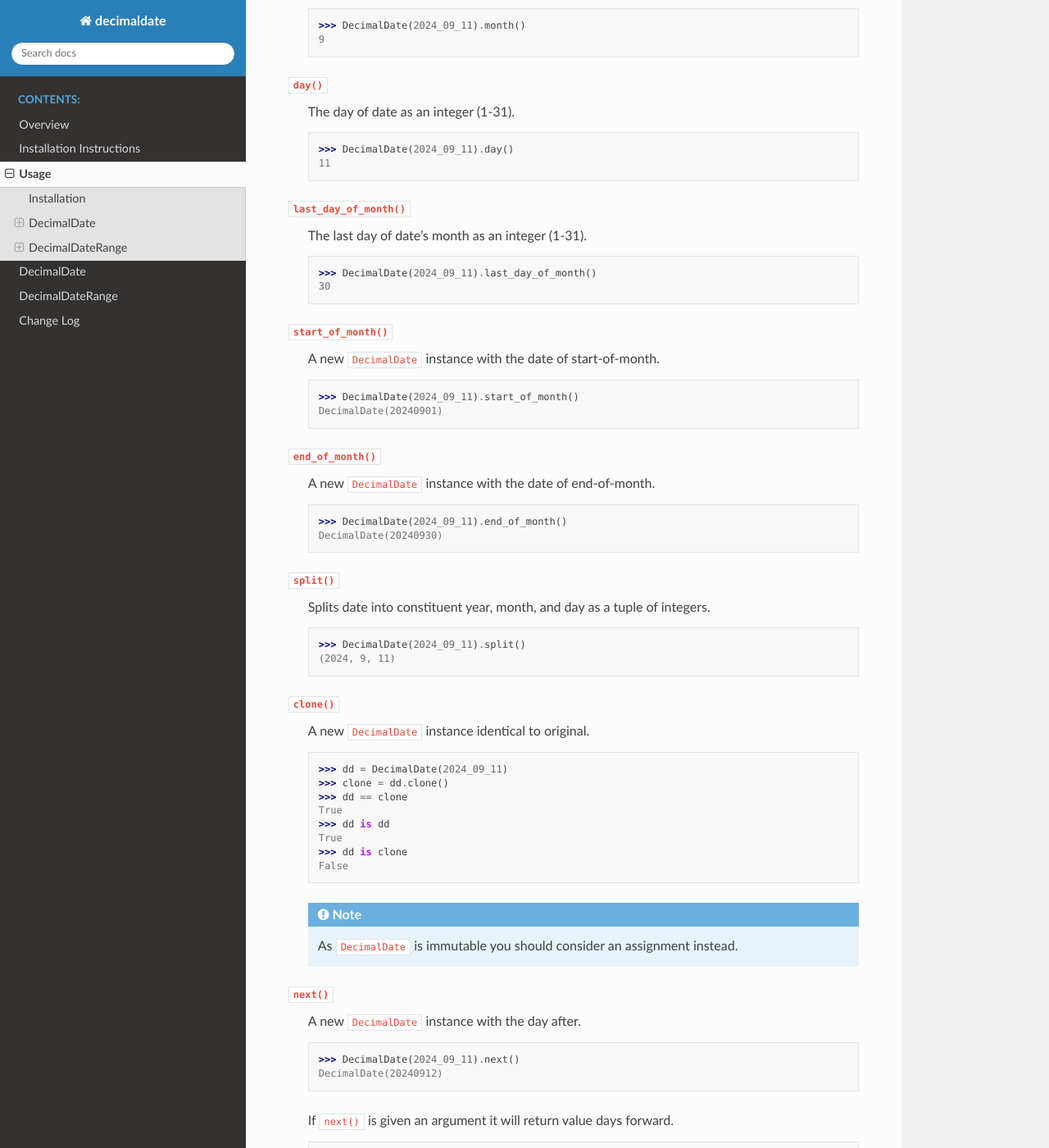
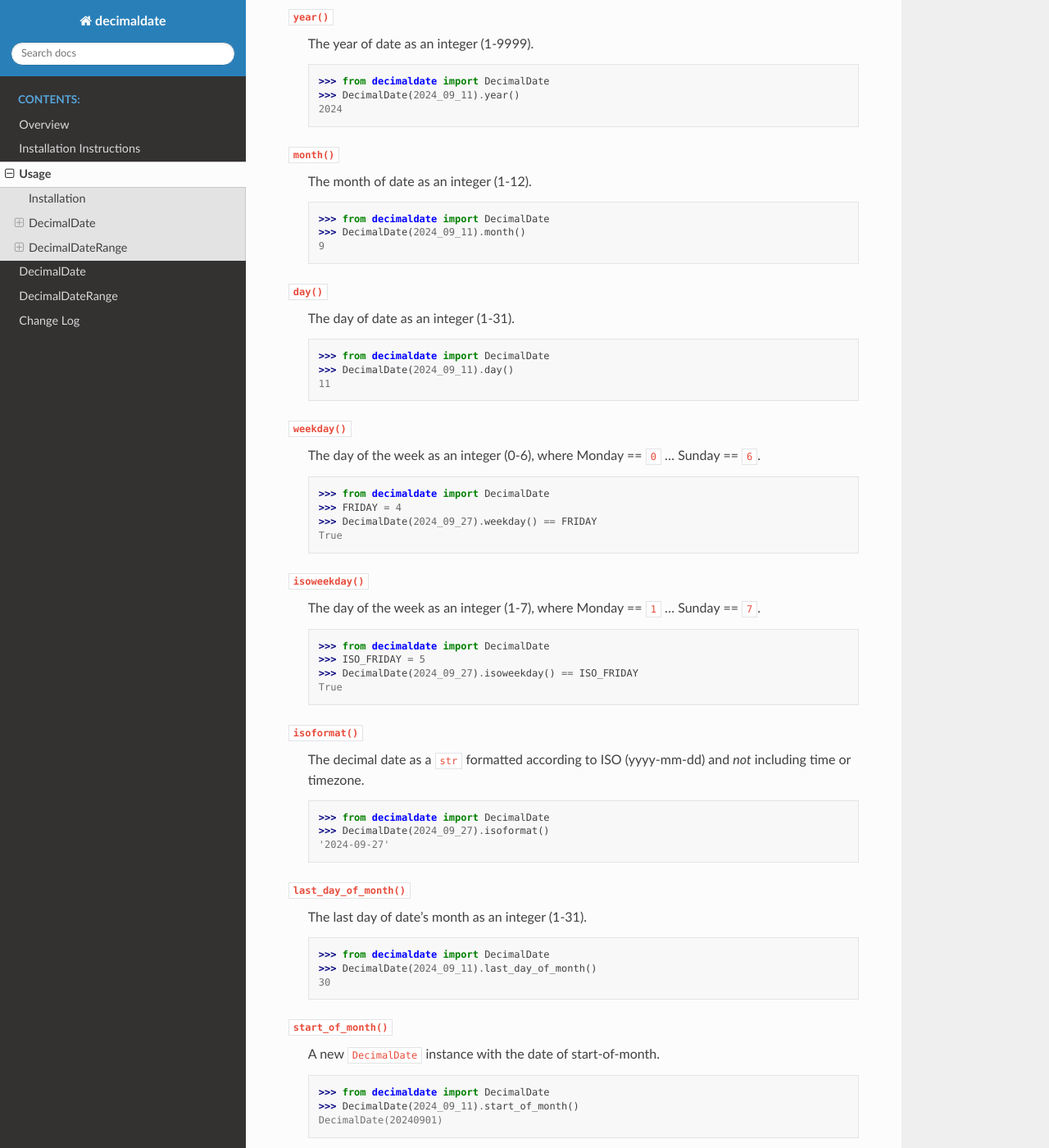
Before and after one commit to TorbenJakobsen/decimaldate, a Sphinx documentation site: the page built from docs/source/usage.rst, in a window 1280 px wide and 1400 px high, scrolled down 2778 px. Shown: the whole window at 82% size. Built offline with Sphinx 7.4.7 and the Read the Docs theme 2.0.0, drawn with Linux system fonts in a browser that asks for light colours; some of the changed text lies outside the part shown.

Commit message:
update documentation

```diff
--- a/docs/source/usage.rst
+++ b/docs/source/usage.rst
@@ -30,6 +30,7 @@ like determine if a date is a Saturday,
 or the difference in days between two dates,
 you can use the methods of ``datetime``.
 
+>>> from decimaldate import DecimalDate
 >>> DecimalDate.today().as_datetime() - DecimalDate.yesterday().as_datetime()
 datetime.timedelta(days=1)
 
@@ -47,14 +48,17 @@ No argument or ``None``
        DecimalDate(None)
 
 ``int``
+    >>> from decimaldate import DecimalDate
     >>> DecimalDate(20240911)
     DecimalDate(20240911)
 
 ``str``
+    >>> from decimaldate import DecimalDate
     >>> DecimalDate("20240911")
     DecimalDate(20240911)
 
 ``decimaldate``
+    >>> from decimaldate import DecimalDate
     >>> from datetime import datetime
     >>> DecimalDate(datetime.today()) == DecimalDate.today()
     True
@@ -63,14 +67,17 @@ Representation
 --------------
 
 ``repr()``
+    >>> from decimaldate import DecimalDate
     >>> repr(DecimalDate(2024_09_11))
     DecimalDate(20240911)
 
 ``int()``
+    >>> from decimaldate import DecimalDate
     >>> int(DecimalDate(2024_09_11))
     20240911
 
 ``str()``
+    >>> from decimaldate import DecimalDate
     >>> str(DecimalDate(2024_09_11))
     '20240911'
 
@@ -82,31 +89,37 @@ The usual comparison operators are available:
 
   - equality, ``==``
 
+    >>> from decimaldate import DecimalDate
     >>> DecimalDate.today() == DecimalDate.yesterday()
     False
 
   - inequality, ``!=``
 
+    >>> from decimaldate import DecimalDate
     >>> DecimalDate.today() != DecimalDate.yesterday()
     True
 
   - less-than, ``<``
 
+    >>> from decimaldate import DecimalDate
     >>> DecimalDate.today() < DecimalDate.yesterday()
     False
 
   - less-than-or-equal, ``<=``
 
+    >>> from decimaldate import DecimalDate
     >>> DecimalDate.today() <= DecimalDate.yesterday()
     False
 
   - greater-than, ``>``
 
+    >>> from decimaldate import DecimalDate
     >>> DecimalDate.today() > DecimalDate.yesterday()
     True
 
   - greater-than-or-equal, ``>=``
 
+    >>> from decimaldate import DecimalDate
     >>> DecimalDate.today() >= DecimalDate.yesterday()
     True
 
@@ -116,48 +129,80 @@ Methods
 ``year()``
     The year of date as an integer (1-9999).
 
+    >>> from decimaldate import DecimalDate
     >>> DecimalDate(2024_09_11).year()
     2024
 
 ``month()``
     The month of date as an integer (1-12).
 
+    >>> from decimaldate import DecimalDate
     >>> DecimalDate(2024_09_11).month()
     9
 
 ``day()``
     The day of date as an integer (1-31).
 
+    >>> from decimaldate import DecimalDate
     >>> DecimalDate(2024_09_11).day()
     11
+
+
+``weekday()``
+    The day of the week as an integer (0-6), where Monday == ``0`` ... Sunday == ``6``.
+
+    >>> from decimaldate import DecimalDate
+    >>> FRIDAY = 4
+    >>> DecimalDate(2024_09_27).weekday() == FRIDAY
+    True
+
+``isoweekday()``
+    The day of the week as an integer (1-7), where Monday == ``1`` ... Sunday == ``7``.
+
+    >>> from decimaldate import DecimalDate
+    >>> ISO_FRIDAY = 5
+    >>> DecimalDate(2024_09_27).isoweekday() == ISO_FRIDAY
+    True
+
+``isoformat()``
+    The decimal date as a ``str`` formatted according to ISO (yyyy-mm-dd) and *not* including time or timezone.
+
+    >>> from decimaldate import DecimalDate
+    >>> DecimalDate(2024_09_27).isoformat()
+    '2024-09-27'
 
 ``last_day_of_month()``
     The last day of date's month as an integer (1-31).
 
+    >>> from decimaldate import DecimalDate
     >>> DecimalDate(2024_09_11).last_day_of_month()
     30
 
 ``start_of_month()``
     A new ``DecimalDate`` instance with the date of start-of-month.
 
+    >>> from decimaldate import DecimalDate
     >>> DecimalDate(2024_09_11).start_of_month()
     DecimalDate(20240901)
 
 ``end_of_month()``
     A new ``DecimalDate`` instance with the date of end-of-month.
 
+    >>> from decimaldate import DecimalDate
     >>> DecimalDate(2024_09_11).end_of_month()
     DecimalDate(20240930)
 
 ``split()``
     Splits date into constituent year, month, and day as a tuple of integers.
 
+    >>> from decimaldate import DecimalDate
     >>> DecimalDate(2024_09_11).split()
     (2024, 9, 11)
 
 ``clone()``
     A new ``DecimalDate`` instance identical to original.
 
+    >>> from decimaldate import DecimalDate
     >>> dd = DecimalDate(2024_09_11)
     >>> clone = dd.clone()
     >>> dd == clone
@@ -168,43 +213,51 @@ Methods
     False
 
     .. note::
-        As ``DecimalDate`` is immutable you should consider an assignment instead.
+        As ``DecimalDate`` is immutable, you should consider assignment instead.
 
 ``next()``
     A new ``DecimalDate`` instance with the day after.
 
+    >>> from decimaldate import DecimalDate
     >>> DecimalDate(2024_09_11).next()
     DecimalDate(20240912)
 
     If ``next()`` is given an argument it will return value days forward.
 
+    >>> from decimaldate import DecimalDate
     >>> DecimalDate(2024_09_11).next(42)
     DecimalDate(20241023)
 
     A negative argument is simlar to ``previous()``
 
+    >>> from decimaldate import DecimalDate
     >>> DecimalDate(2024_09_11).next(-42)
     DecimalDate(20240731)
 
+    >>> from decimaldate import DecimalDate
     >>> DecimalDate(2024_09_11).previous(42)
     DecimalDate(20240731)
 
 ``previous()``
     A new ``DecimalDate`` instance with the day before.
 
+    >>> from decimaldate import DecimalDate
     >>> DecimalDate(2024_09_11).previous()
     DecimalDate(20240910)
 
     If ``previous()`` is given an argument it will return value days back.
 
+    >>> from decimaldate import DecimalDate
     >>> DecimalDate(2024_09_11).previous(42)
     DecimalDate(20240731)
 
     A negative argument is simlar to ``next()``
 
+    >>> from decimaldate import DecimalDate
     >>> DecimalDate(2024_09_11).previous(-42)
     DecimalDate(20241023)
 
+    >>> from decimaldate import DecimalDate
     >>> DecimalDate(2024_09_11).next(42)
     DecimalDate(20241023)
 
@@ -214,30 +267,39 @@ As other types
 ``as_int()``
     ``int`` representation.
 
+    >>> from decimaldate import DecimalDate
     >>> DecimalDate(2024_09_11).as_int()
     20240911
 
     Similar to ``ìnt()``
 
+    >>> from decimaldate import DecimalDate
     >>> int(DecimalDate(2023_01_17))
     20230117
 
 ``as_str()``
     ``str`` representation.
 
+    >>> from decimaldate import DecimalDate
     >>> DecimalDate(2024_09_11).as_str()
     '20240911'
 
     Similar to ``str()``
 
+    >>> from decimaldate import DecimalDate
     >>> str(DecimalDate(2023_01_17))
     '20230117'
 
-    There is an optional separator.
+    There is an optional argument for separator.
+
+    >>> from decimaldate import DecimalDate
+    >>> DecimalDate(2024_09_11).as_str('-')
+    '2024-09-11'
 
 ``as_datetime()``
     ``datetime`` representation.
 
+    >>> from decimaldate import DecimalDate
     >>> DecimalDate(2024_09_11).as_datetime()
     datetime.datetime(2024, 9, 11, 0, 0)
 
@@ -246,26 +308,55 @@ As other types
     The ``datetime`` representation is convenient to calculate the difference in days between two dates,
     or to determine if a date is a Saturday.
 
-Static methods
---------------
+Class Methods
+-------------
 
 ``today()``
     A new ``DecimalDate`` instance with today's date.
 
+    >>> from decimaldate import DecimalDate
     >>> DecimalDate.today()
 
 ``yesterday()``
     A new ``DecimalDate`` instance with yesterday's date.
 
+    >>> from decimaldate import DecimalDate
     >>> DecimalDate.yesterday()
 
 ``tomorrow()``
     A new ``DecimalDate`` instance with tomorrows's date.
 
+    >>> from decimaldate import DecimalDate
     >>> DecimalDate.tomorrow()
 
 ``range()``
     See ``DecimalDateRange``.
+
+``try_instantiate()``
+    A new instance of ``DecimalDate`` if successful; otherwise ``None``.
+
+    If no argument is given then uses today's date.\\
+
+    .. note::
+        No errors will be raised.
+
+    >>> from decimaldate import DecimalDate
+    >>> DecimalDate.try_instantiate() == DecimalDate(None)
+    True
+    >>> DecimalDate.try_instantiate(None) == DecimalDate.today()
+    True
+
+    An invalid date will return ``None``.
+
+    >>> from decimaldate import DecimalDate
+    >>> print(DecimalDate.try_instantiate(2024_27_09))
+    None
+
+    A valid date will instantiate a new ``DecimalDate``.
+
+    >>> from decimaldate import DecimalDate
+    >>> print(DecimalDate.try_instantiate("2024_09_27"))
+    20240927
 
 ====================
   DecimalDateRange
@@ -287,6 +378,7 @@ Creation
 --------
 
 ``DecimalDateRange``
+    >>> from decimaldate import DecimalDate, DecimalDateRange
     >>> for dd in DecimalDateRange(DecimalDate(2024_02_14), DecimalDate(2024_02_17)):
     >>>     print(dd)
     20240214
--- a/src/decimaldate/__init__.py
+++ b/src/decimaldate/__init__.py
@@ -447,7 +447,7 @@ class DecimalDate(object):
 
     def day(self: Self) -> int:
         """
-        Day (0-31).
+        Day (1-31).
 
         >>> DecimalDate("2023_01_06").day()
             6
@@ -477,7 +477,7 @@ class DecimalDate(object):
 
     def weekday(self: Self) -> int:
         """
-        Day of the week (0-6), where Monday == ``0`` ... Sunday == ``6``.
+        The day of the week as an integer (0-6), where Monday == ``0`` ... Sunday == ``6``.
 
         :return: Day of the week (0-6)
         :rtype: int
@@ -486,7 +486,7 @@ class DecimalDate(object):
 
     def isoweekday(self: Self) -> int:
         """
-        Day of the week (1-7), where Monday == ``1`` ... Sunday == ``7``.
+        The day of the week as an integer (1-7), where Monday == ``1`` ... Sunday == ``7``.
 
         :return: Day of the week (1-7)
         :rtype: int
```
Also changed, not shown: other parts of docs/source/usage.rst (+1 -1 lines), docs/source/index.rst (+2 -6 lines), 1 other file.
